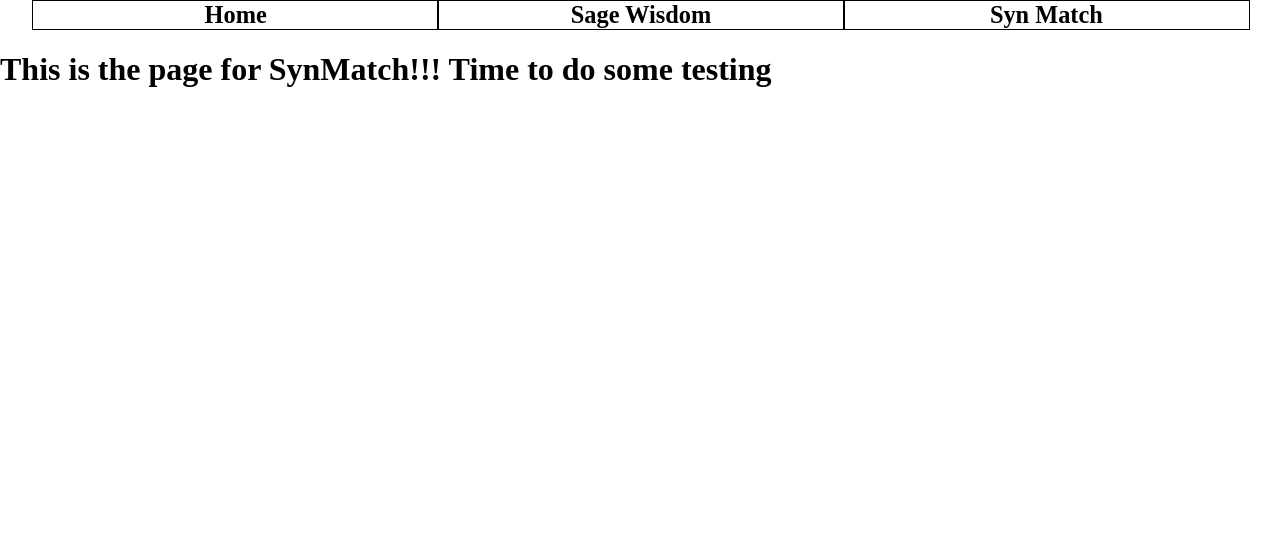
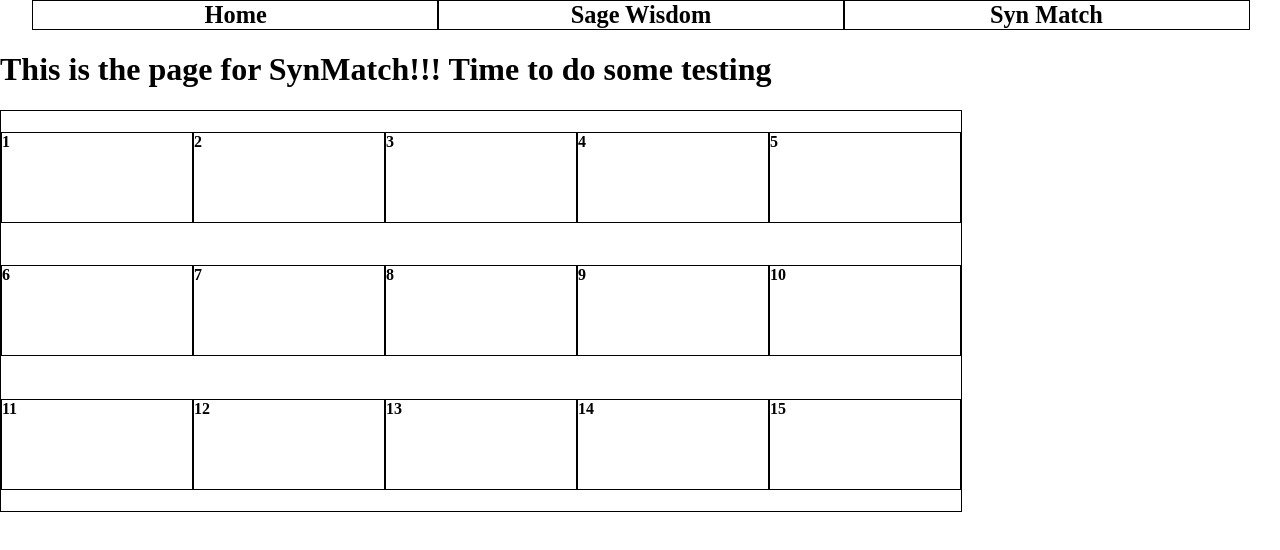
Before and after one commit to JordanFJH/project-2, a React (Vite) app: page /synmatch in a window 1280 px wide. Shown: the top 550 px of the page. Built offline with nearby package versions, Linux system fonts and the light colour scheme.

Commit message:
setup the grid for synmatch game

```diff
--- a/src/index.css
+++ b/src/index.css
@@ -93,8 +93,21 @@ input {
   background-color: lightgray;
 }
 
-.test-holder div{
+.synmatch-main {
+  height: 100%;
+  width: 100%;
+}
+
+.synmatch-main h4 {
   border: 1px solid black;
-  width: 100px;
-  height: 100px;
 }
+
+.play-area {
+  justify-content: space-evenly;
+  border: 1px solid black;
+  width: 75%;
+  height: 50%;
+  display: grid;
+  grid-template-columns: repeat(5, 1fr);
+  grid-template-rows: repeat(3, 1fr);
+  }
--- a/src/pages/SynMatchPage.jsx
+++ b/src/pages/SynMatchPage.jsx
@@ -1,13 +1,62 @@
 import { useTimer } from "react-timer-hook";
+import { useState } from "react";
+
+function MyTimer({ expiryTimestamp, score }) {
+
+    function timeUp() {
+        alert("Time is up")
+        console.log(score);
+    }
+
+    const {
+        totalSeconds,
+        seconds,
+        minutes,
+        hours,
+        days,
+        isRunning,
+        start,
+        pause,
+        resume,
+        restart,
+    } = useTimer({ expiryTimestamp, onExpire: timeUp })
+
+    return (
+        <div className="timer">
+            <h1>Timer Test</h1>
+            <p>{seconds}</p>
+            <button onClick={start}>Start</button>
+            <button onClick={pause}>Pause</button>
+        </div>
+    )
+
+
+}
 
 
 
 function SynMatchPage(props) {
 
+    function showTest(num) {
+        return (
+            <h4>{num}</h4>
+        )
+    }
+
+    let testArr = [1, 2, 3, 4, 5, 6, 7, 8, 9, 10, 11, 12, 13, 14, 15]
+
+    let score = 51;
+
+    const time = new Date();
+    time.setSeconds(time.getSeconds() + 10);
+
     return (
-        <div>
+        <div className="synmatch-main">
             <h1>This is the page for SynMatch!!! Time to do some testing</h1>
-
+            {/* <MyTimer expiryTimestamp={time} score = {score}/> */}
+            <div className="play-area">
+                {testArr.map(showTest)}
+            </div>
         </div>
     );
 }
```
